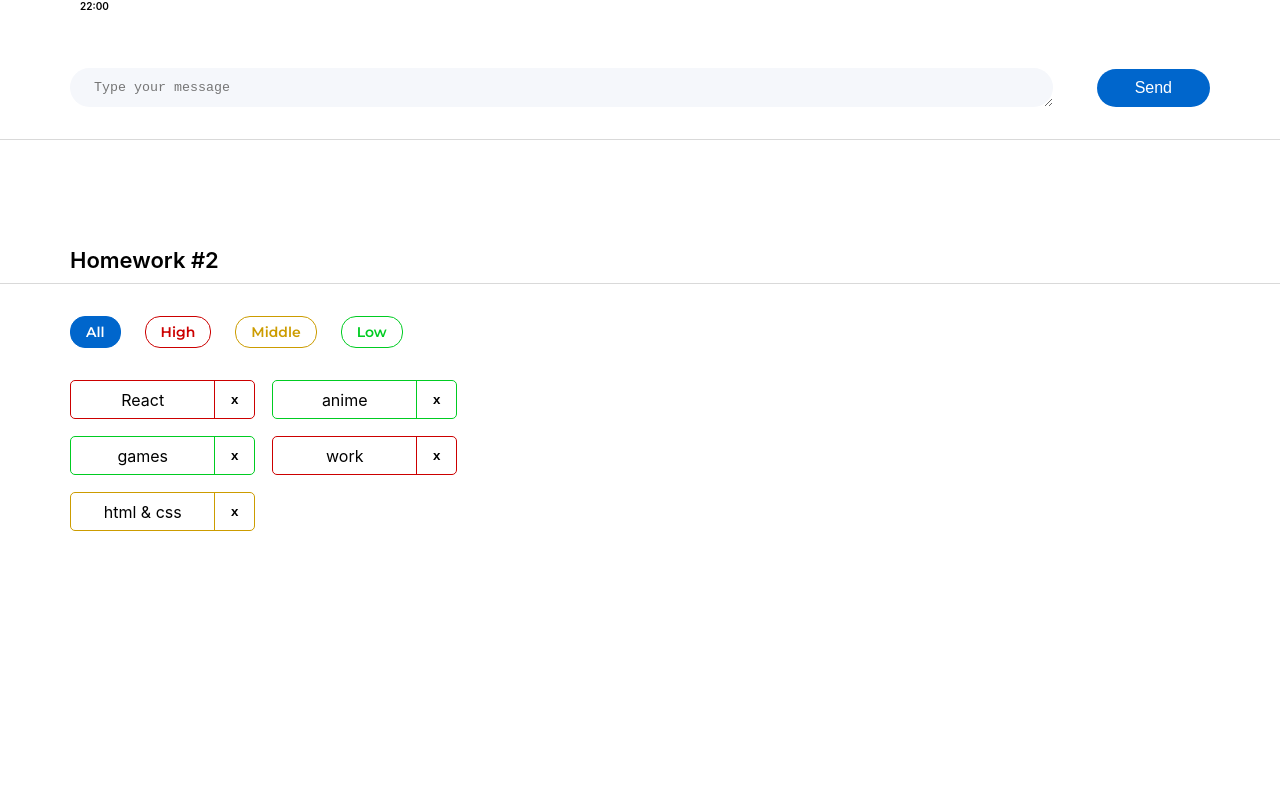
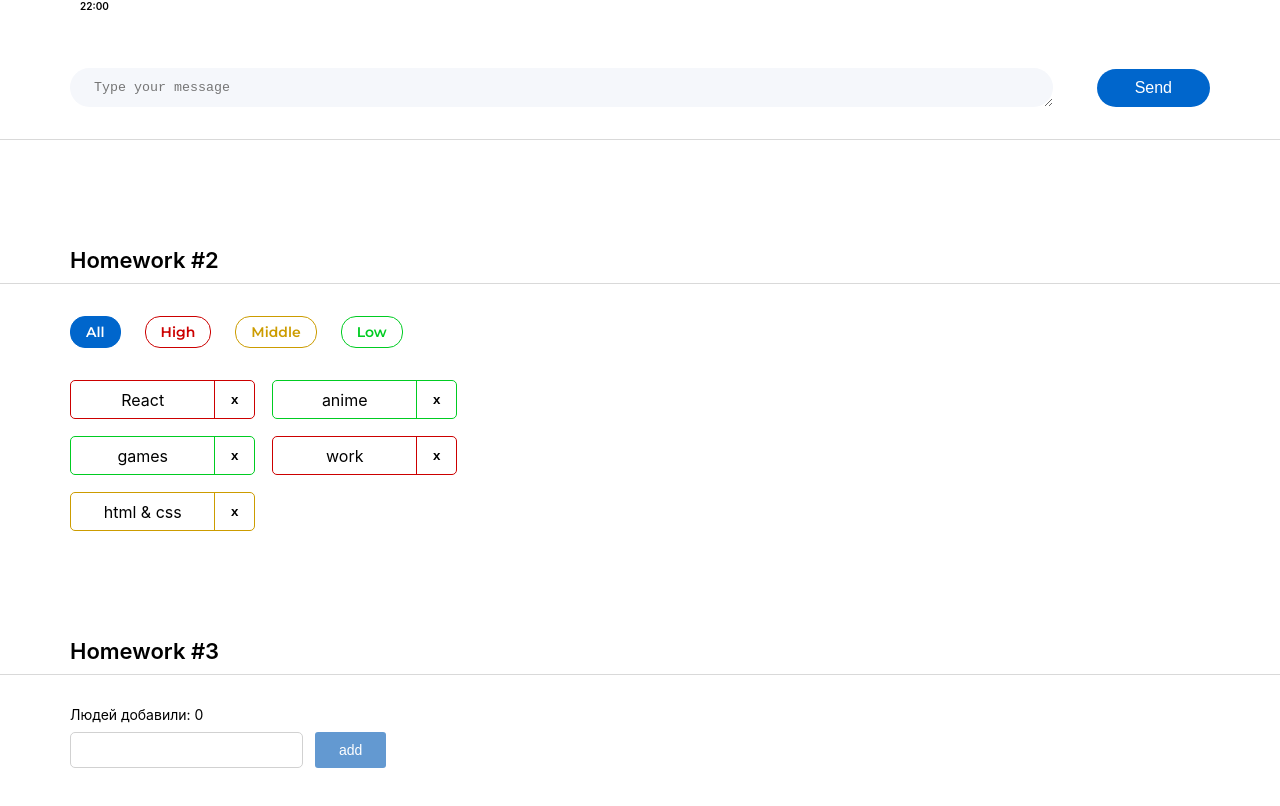
Before and after one commit to Dmitry-Klyuev/incubator-hometask, a React (Create React App) app: page / in a window 1280 px wide. Shown: the part 390-1196 px from the top of the page. Before the commit the page ends 921 px from the top, so only its background shows below. Built offline with nearby package versions, Linux system fonts and the light colour scheme.

Commit message:
hw-3 coplited

```diff
--- a/src/s1-main/App.tsx
+++ b/src/s1-main/App.tsx
@@ -2,6 +2,7 @@
 import s from './App.module.css'
 import HW1 from '../s2-homeworks/hw01/HW1'
 import HW2 from "../s2-homeworks/hw02/HW2";
+import HW3 from "../s2-homeworks/hw03/HW3";
 
 function App() {
     return (
@@ -9,7 +10,7 @@
             <HW1/>
             {/*раскомментировать по ходу выполнения*/}
             <HW2/>
-            {/*<HW3/>*/}
+            <HW3/>
             {/*<HW4/>*/}
 
             {/*при выполнении дз 5 и более - закомментировать здесь дз 1-4, так как они есть внутри дз 5*/}
--- a/src/s2-homeworks/hw03/Greeting.module.css
+++ b/src/s2-homeworks/hw03/Greeting.module.css
@@ -1,35 +1,82 @@
 .greetingForm {
+    margin: 3.1rem 7rem;
 }
 
 .inputAndButtonContainer {
+    display: flex;
+    padding-top: .9rem;
+    align-items: start;
+
 }
 
 .error {
+    font-weight: 400;
+    font-size: 14px;
+    line-height: 17px;
+    color: #CC0000;
+    padding-top: 1rem;
 }
 
 .input {
+    font-size: 16px;
+    padding: .8rem 1.2rem;
+    border: 1px solid #D1D1D1;
+    border-radius: 5px;
 }
 
 .input:focus {
+    border: 1px solid #D1D1D1;
 }
 
 .errorInput {
+    font-size: 16px;
+    padding: .8rem 1.2rem;
+    border: 1px solid #CC0000;
+    border-radius: 5px;
 }
 
 .button {
+    background: #0066CC;
+    padding: .8rem 2.4rem;
+    color: #FFFFFF;
+    font-size: 14px;
+    border: none;
+    border-radius: 3px;
+    margin-left: 1.2rem;
+    height: 36px;
+    cursor: pointer;
 }
 
 .button:focus {
+    transform: translateY(-.2rem);
+    transition: all .2s;
+    cursor: pointer;
+}
+
+.button:hover {
+    transform: translateY(-.4rem);
+    transition: all .2s;
 }
 
 .button:active {
+    transform: translateY(0);
+    transition: all .2s;
 }
 
 .button:disabled {
+    background: #6399d1;
+    cursor: no-drop;
+    transform: translateY(0);
+    transition: all .2s;
 }
 
 .text {
+    font-weight: 400;
+    font-size: 14px;
 }
 
 .greeting {
+    font-weight: 500;
+    font-size: 14px;
+    padding-top: 1rem;
 }
--- a/src/s2-homeworks/hw03/Greeting.tsx
+++ b/src/s2-homeworks/hw03/Greeting.tsx
@@ -2,14 +2,14 @@
 import s from './Greeting.module.css'
 
 type GreetingPropsType = {
-    name: any // need to fix any
-    setNameCallback: any // need to fix any
-    addUser: any // need to fix any
-    onBlur: any // need to fix any
-    onEnter: any // need to fix any
-    error: any // need to fix any
-    totalUsers: any // need to fix any
-    lastUserName?: any // need to fix any
+    name: string // need to fix any
+    setNameCallback: (e:any) => void // need to fix any
+    addUser: () => void // need to fix any
+    onBlur: () => void // need to fix any
+    onEnter: (e: KeyboardEvent) => void // need to fix any
+    error: string // need to fix any
+    totalUsers: number // need to fix any
+    lastUserName?: string// need to fix any
 }
 
 // презентационная компонента (для верстальщика)
@@ -25,7 +25,7 @@
         lastUserName,
     } // деструктуризация пропсов
 ) => {
-    const inputClass = s.errorInput // need to fix with (?:)
+    const inputClass = (error ? s.errorInput : s.input) // need to fix with (?:)
 
     return (
         <div id={'hw3-form'} className={s.greetingForm}>
@@ -41,7 +41,7 @@
                     <input
                         id={'hw3-input'}
                         value={name}
-                        onChange={setNameCallback}
+                        onChange={e => setNameCallback(e.target.value)}
                         className={inputClass}
                         onKeyDown={onEnter}
                         onBlur={onBlur}
--- a/src/s2-homeworks/hw03/GreetingContainer.tsx
+++ b/src/s2-homeworks/hw03/GreetingContainer.tsx
@@ -1,20 +1,29 @@
-import React, { ChangeEvent, KeyboardEvent, useState } from 'react'
+import React, {ChangeEvent, KeyboardEvent, SyntheticEvent, useState} from 'react'
 import Greeting from './Greeting'
-import { UserType } from './HW3'
+import {UserType} from './HW3'
+import {log} from "util";
 
 type GreetingContainerPropsType = {
-    users: any // need to fix any
-    addUserCallback: any // need to fix any
+    users: UserType[]
+    addUserCallback: (name: string) => void
 }
 
-export const pureAddUser = (name: any, setError: any, setName: any, addUserCallback: any) => {
+export const pureAddUser = (name: string, setError: (error: string) => void, setName: (name: string) => void, addUserCallback: (name: string) => void) => {
     // если имя пустое - показать ошибку, иначе - добавить юзера и очистить инпут
+    if (name.trim()) {
+        addUserCallback(name)
+        setName('')
+    } else {
+        setError('Ошибка! Введите имя!')
+    }
 }
 
-export const pureOnBlur = (name: any, setError: any) => { // если имя пустое - показать ошибку
+export const pureOnBlur = (name: string, setError: (error: string) => void) => { // если имя пустое - показать ошибку
+    !name.trim() && setError('Ошибка! Введите имя!')
 }
 
-export const pureOnEnter = (e: any, addUser: any) => { // если нажата кнопка Enter - добавить
+export const pureOnEnter = (e: KeyboardEvent, addUser: () => void) => { // если нажата кнопка Enter - добавить
+    e.key === 'Enter' && addUser()
 }
 
 // более простой и понятный для новичков
@@ -22,17 +31,16 @@
 
 // более современный и удобный для про :)
 const GreetingContainer: React.FC<GreetingContainerPropsType> = ({
-    users,
-    addUserCallback,
-}) => {
+                                                                     users,
+                                                                     addUserCallback,
+                                                                 }) => {
     // деструктуризация пропсов
-    const [name, setName] = useState<any>('') // need to fix any
-    const [error, setError] = useState<any>('') // need to fix any
+    const [name, setName] = useState<string>('')
+    const [error, setError] = useState<string>('')
 
-    const setNameCallback = (e: any) => { // need to fix any
-        setName('some name') // need to fix
-
-        error && setError('')
+    const setNameCallback = (name: string) => {
+        setName(name)
+        setError('')
     }
     const addUser = () => {
         pureAddUser(name, setError, setName, addUserCallback)
@@ -42,13 +50,12 @@
         pureOnBlur(name, setError)
     }
 
-    const onEnter = (e: any) => {
+    const onEnter = (e: KeyboardEvent) => {
         pureOnEnter(e, addUser)
     }
 
-    const totalUsers = 0 // need to fix
-    const lastUserName = 'some name' // need to fix
-
+    const totalUsers = users.length // need to fix
+    const lastUserName = users.at(-1)?.name
     return (
         <Greeting
             name={name}
--- a/src/s2-homeworks/hw03/HW3.tsx
+++ b/src/s2-homeworks/hw03/HW3.tsx
@@ -1,16 +1,16 @@
-import React, { useState } from 'react'
-import { v1 } from 'uuid'
+import React, {useState} from 'react'
+import {v1} from 'uuid'
 import s2 from '../../s1-main/App.module.css'
 import GreetingContainer from './GreetingContainer'
 
 /*
-* 1 - описать тип UserType
-* 2 - указать нужный тип в useState с users
-* 3 - дописать типы и логику функции pureAddUserCallback и проверить её тестами
-* 4 - в файле GreetingContainer.tsx дописать типизацию пропсов
-* 5 - в файле GreetingContainer.tsx указать нужные типы в useState с name и error
-* 6 - в файле GreetingContainer.tsx дописать тип и логику функции setNameCallback
-* 7 - в файле GreetingContainer.tsx дописать логику функций pureAddUser, pureOnBlur, pureOnEnter и проверить их тестами
++ 1 - описать тип UserType
++ 2 - указать нужный тип в useState с users
++ 3 - дописать типы и логику функции pureAddUserCallback и проверить её тестами
++ 4 - в файле GreetingContainer.tsx дописать типизацию пропсов
++ 5 - в файле GreetingContainer.tsx указать нужные типы в useState с name и error
++ 6 - в файле GreetingContainer.tsx дописать тип и логику функции setNameCallback
++ 7 - в файле GreetingContainer.tsx дописать логику функций pureAddUser, pureOnBlur, pureOnEnter и проверить их тестами
 * 8 - в файле GreetingContainer.tsx вычислить количество добавленных и имя последнего (totalUsers, lastUserName)
 * 9 - в файле Greeting.tsx дописать типизацию пропсов
 * 10 - в файле Greeting.tsx вычислить inputClass в зависимости от наличия ошибки
@@ -19,20 +19,19 @@
 
 // types
 export type UserType = {
-    _id: any // need to fix any
-    name: any // need to fix any
+    _id: string // need to fix any
+    name: string // need to fix any
 }
 
-export const pureAddUserCallback = (name: any, setUsers: any, users: any) => { // need to fix any
-    const user = { // need to fix
-    }
+export const pureAddUserCallback = (name: string, setUsers: (users: UserType[]) => void, users: UserType[]) => { // need to fix any
+    const user = { _id: v1(), name}
     setUsers([...users, user])
 }
 
 const HW3 = () => {
-    const [users, setUsers] = useState<any>([]) // need to fix any
-
-    const addUserCallback = (name: any) => { // need to fix any
+    const [users, setUsers] = useState<UserType[]>([]) // need to fix any
+    console.log(users)
+    const addUserCallback = (name: string) => { // need to fix any
         pureAddUserCallback(name, setUsers, users)
     }
 
```
